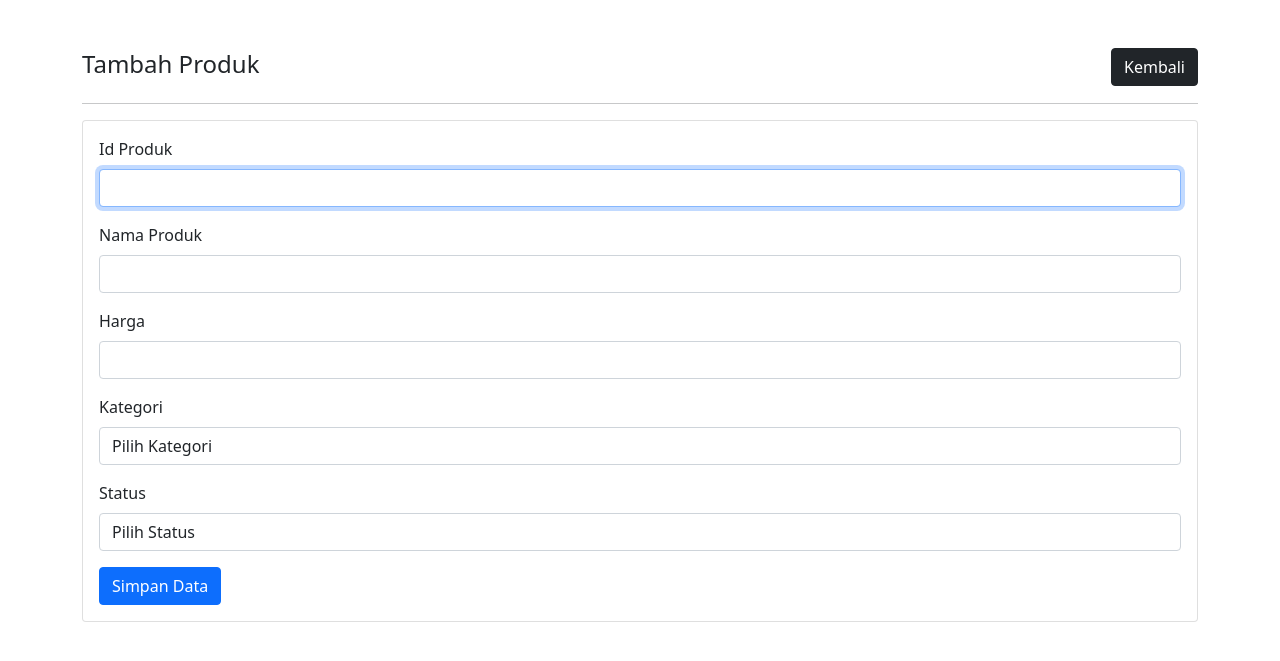
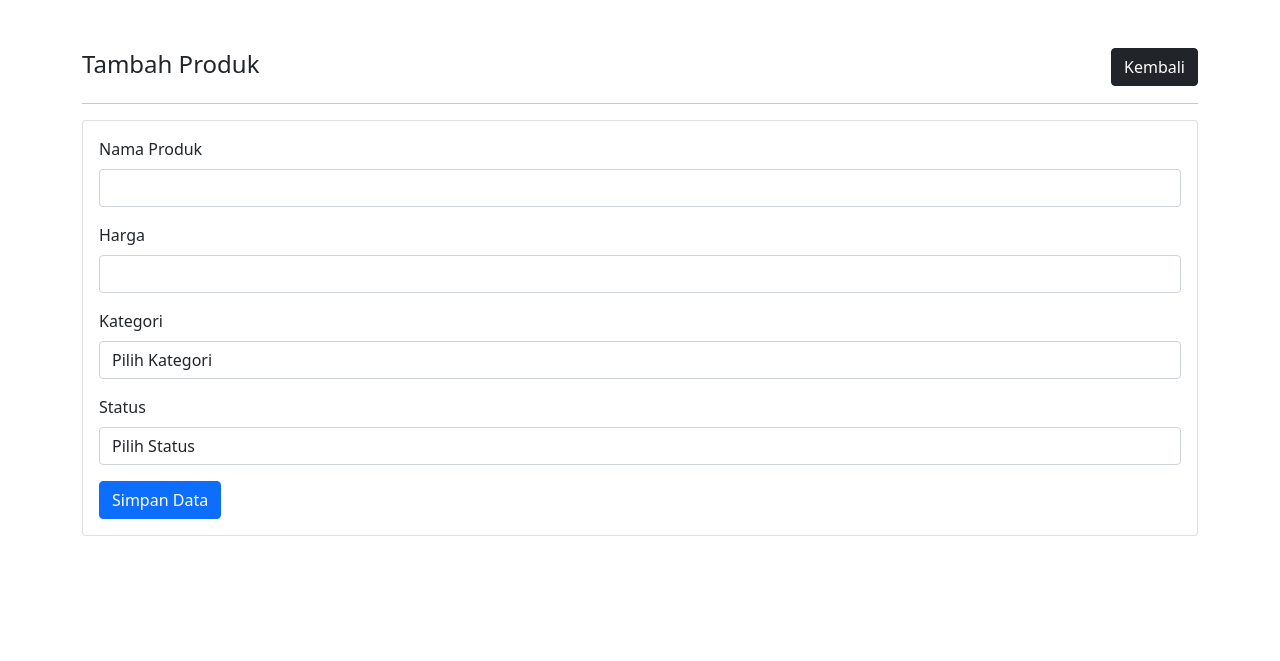
Before and after one commit to pragaAr/test-fastprint, a CodeIgniter app: page /database/product/add in a window 1280 px wide. Shown: the top 661 px of the page. Run offline with CodeIgniter, Linux system fonts and the light colour scheme; data that the repository does not hold is empty.

Commit message:
remove id field

```diff
--- a/application/views/pages/add-product.php
+++ b/application/views/pages/add-product.php
@@ -31,13 +31,6 @@
         <div class="card">
           <div class="card-body">
             <form action="" method="POST">
-              <div class="mb-3">
-                <label for="id" class="form-label">Id Produk</label>
-                <input type="text" class="form-control" name="id" id="id" autofocus>
-                <div class="fst-italic text-danger">
-                  <?= form_error('id'); ?>
-                </div>
-              </div>
               <div class="mb-3">
                 <label for="nama" class="form-label">Nama Produk</label>
                 <input type="text" class="form-control" name="nama" id="nama">
```
